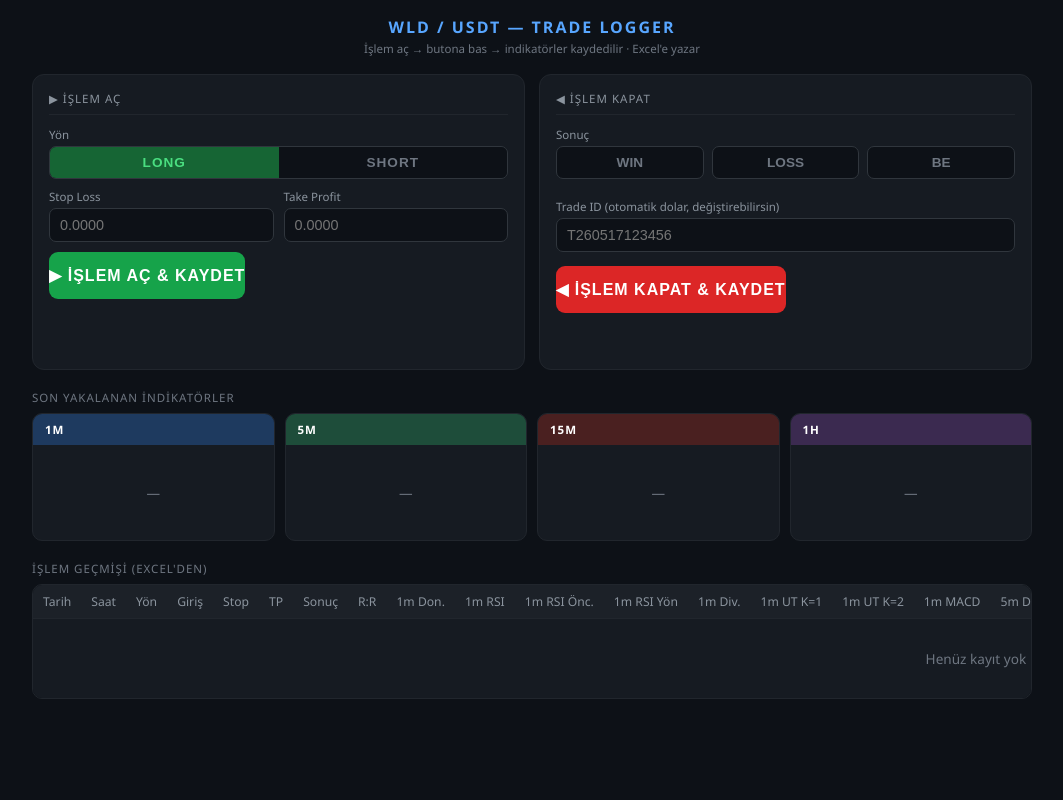
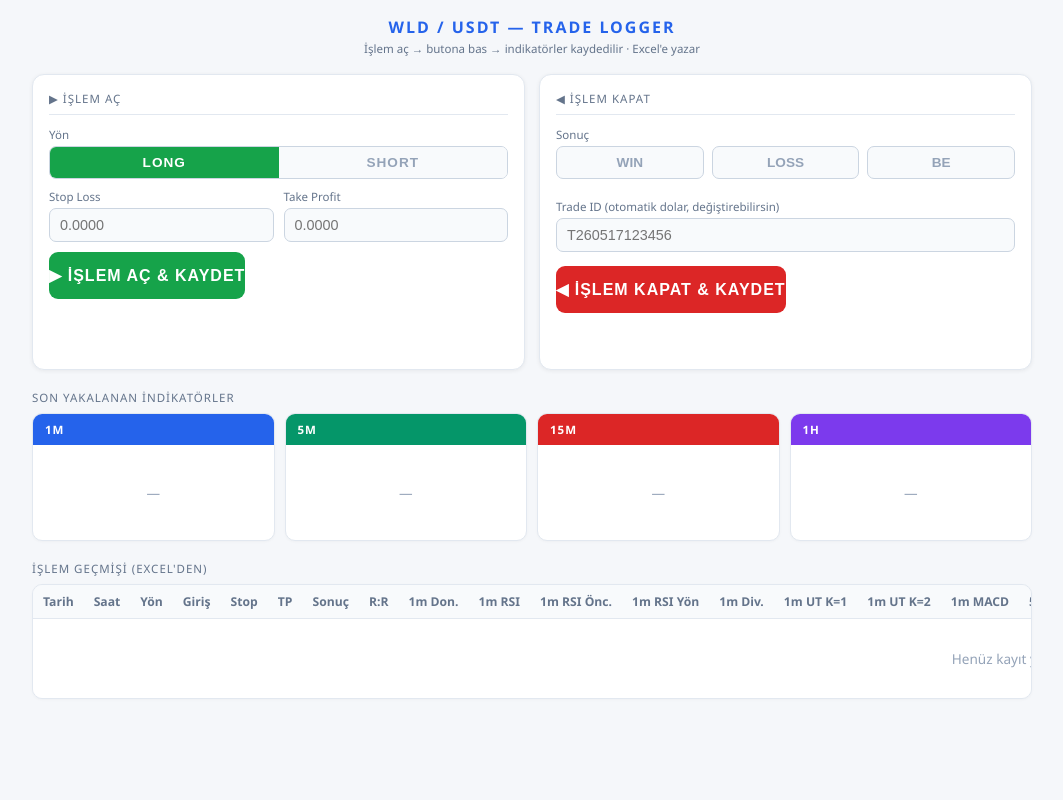
Before and after one commit to sendt/sendt, a Flask app: page / in a window 1280 px wide. Shown: the whole page, without its empty margins (108-1171 px from the left). Run offline with Flask 3, Linux system fonts and the light colour scheme; data that the repository does not hold is empty.

Commit message:
Arayüzü beyaz temaya çevir
https://claude.ai/code/session_01Soinov889Tq9aFZpLpBq9b

```diff
--- a/templates/index.html
+++ b/templates/index.html
@@ -7,46 +7,47 @@
 <style>
 * { box-sizing: border-box; margin: 0; padding: 0; }
 body {
-  background: #0d1117;
-  color: #c9d1d9;
+  background: #f5f7fa;
+  color: #1a1a2e;
   font-family: 'Segoe UI', system-ui, sans-serif;
   min-height: 100vh;
   padding: 16px;
 }
-h1 { text-align:center; font-size:1rem; color:#58a6ff; letter-spacing:2px; text-transform:uppercase; margin-bottom:3px; }
-.subtitle { text-align:center; font-size:0.72rem; color:#6e7681; margin-bottom:18px; }
+h1 { text-align:center; font-size:1rem; color:#2563eb; letter-spacing:2px; text-transform:uppercase; margin-bottom:3px; }
+.subtitle { text-align:center; font-size:0.72rem; color:#64748b; margin-bottom:18px; }
 
 /* ── Panels ── */
 .panels { display:flex; gap:14px; max-width:1000px; margin:0 auto 20px; }
 .panel {
-  flex:1; background:#161b22; border:1px solid #21262d;
+  flex:1; background:#ffffff; border:1px solid #e2e8f0;
   border-radius:12px; padding:16px;
+  box-shadow: 0 1px 4px #00000010;
 }
 .panel-title {
   font-size:0.72rem; text-transform:uppercase; letter-spacing:1px;
-  color:#8b949e; margin-bottom:12px; padding-bottom:8px;
-  border-bottom:1px solid #21262d;
+  color:#64748b; margin-bottom:12px; padding-bottom:8px;
+  border-bottom:1px solid #e2e8f0;
 }
 
 /* ── Form fields ── */
 .field-row { display:flex; gap:10px; margin-bottom:10px; align-items:flex-end; }
 .field { display:flex; flex-direction:column; flex:1; }
-.field label { font-size:0.72rem; color:#8b949e; margin-bottom:4px; }
+.field label { font-size:0.72rem; color:#64748b; margin-bottom:4px; }
 .field input {
-  background:#0d1117; border:1px solid #30363d; border-radius:7px;
-  color:#f0f6fc; padding:8px 10px; font-size:0.9rem; width:100%;
+  background:#f8fafc; border:1px solid #cbd5e1; border-radius:7px;
+  color:#1e293b; padding:8px 10px; font-size:0.9rem; width:100%;
 }
-.field input:focus { outline:none; border-color:#58a6ff; }
+.field input:focus { outline:none; border-color:#2563eb; }
 
 /* Direction toggle */
-.dir-toggle { display:flex; gap:0; border-radius:7px; overflow:hidden; border:1px solid #30363d; }
+.dir-toggle { display:flex; gap:0; border-radius:7px; overflow:hidden; border:1px solid #cbd5e1; }
 .dir-btn {
   flex:1; padding:8px 0; font-size:0.85rem; font-weight:700;
   border:none; cursor:pointer; letter-spacing:1px; transition:background .15s;
-  background:#0d1117; color:#6e7681;
+  background:#f8fafc; color:#94a3b8;
 }
-.dir-btn.active-long  { background:#166534; color:#4ade80; }
-.dir-btn.active-short { background:#7f1d1d; color:#f87171; }
+.dir-btn.active-long  { background:#16a34a; color:#fff; }
+.dir-btn.active-short { background:#dc2626; color:#fff; }
 
 /* Action buttons */
 .action-row { display:flex; gap:10px; margin-top:14px; }
@@ -64,76 +65,76 @@ h1 { text-align:center; font-size:1rem; color:#58a6ff; letter-spacing:2px; text-
 .result-row { display:flex; gap:8px; margin-bottom:10px; }
 .res-btn {
   flex:1; padding:8px 0; font-size:0.85rem; font-weight:700;
-  border:1px solid #30363d; border-radius:7px; cursor:pointer;
-  background:#0d1117; color:#6e7681; transition:all .15s;
+  border:1px solid #cbd5e1; border-radius:7px; cursor:pointer;
+  background:#f8fafc; color:#94a3b8; transition:all .15s;
 }
-.res-btn.active-win  { background:#15803d22; border-color:#16a34a; color:#4ade80; }
-.res-btn.active-loss { background:#7f1d1d22; border-color:#dc2626; color:#f87171; }
-.res-btn.active-be   { background:#78350f22; border-color:#d97706; color:#fbbf24; }
+.res-btn.active-win  { background:#dcfce7; border-color:#16a34a; color:#15803d; }
+.res-btn.active-loss { background:#fee2e2; border-color:#dc2626; color:#b91c1c; }
+.res-btn.active-be   { background:#fef3c7; border-color:#d97706; color:#b45309; }
 
 /* Status */
 .status-bar {
   text-align:center; min-height:20px; font-size:0.82rem; margin:10px 0;
 }
-.s-ok   { color:#3fb950; }
-.s-err  { color:#f85149; }
-.s-load { color:#d29922; }
+.s-ok   { color:#16a34a; }
+.s-err  { color:#dc2626; }
+.s-load { color:#d97706; }
 
 /* Trade ID badge */
 .trade-badge {
-  background:#1c2128; border:1px solid #30363d; border-radius:7px;
-  padding:8px 12px; font-size:0.78rem; color:#8b949e; margin-bottom:12px;
+  background:#eff6ff; border:1px solid #bfdbfe; border-radius:7px;
+  padding:8px 12px; font-size:0.78rem; color:#64748b; margin-bottom:12px;
   display:none;
 }
-.trade-badge code { color:#58a6ff; }
+.trade-badge code { color:#2563eb; }
 
 /* ── Indicator grid ── */
 .ind-section { max-width:1000px; margin:0 auto 20px; }
 .ind-section-title {
   font-size:0.72rem; text-transform:uppercase; letter-spacing:1px;
-  color:#6e7681; margin-bottom:8px;
+  color:#64748b; margin-bottom:8px;
 }
 .tf-grid { display:grid; grid-template-columns:repeat(4,1fr); gap:10px; }
 .tf-card {
-  background:#161b22; border:1px solid #21262d; border-radius:10px;
-  overflow:hidden;
+  background:#ffffff; border:1px solid #e2e8f0; border-radius:10px;
+  overflow:hidden; box-shadow:0 1px 3px #00000008;
 }
 .tf-head {
   padding:8px 12px; font-size:0.72rem; font-weight:700;
   text-transform:uppercase; letter-spacing:1px; color:#fff;
 }
-.tf-1m  .tf-head { background:#1e3a5f; }
-.tf-5m  .tf-head { background:#1e4d3a; }
-.tf-15m .tf-head { background:#4a2020; }
-.tf-1h  .tf-head { background:#3b2a50; }
+.tf-1m  .tf-head { background:#2563eb; }
+.tf-5m  .tf-head { background:#059669; }
+.tf-15m .tf-head { background:#dc2626; }
+.tf-1h  .tf-head { background:#7c3aed; }
 .tf-body { padding:8px 12px; }
 .ind-row {
   display:flex; justify-content:space-between; align-items:center;
-  padding:4px 0; font-size:0.8rem; border-bottom:1px solid #21262d22;
+  padding:4px 0; font-size:0.8rem; border-bottom:1px solid #f1f5f9;
 }
-.ind-lbl { color:#6e7681; }
+.ind-lbl { color:#64748b; }
 .ind-val { font-weight:600; font-family:monospace; font-size:0.82rem; }
-.green  { color:#22c55e; }
-.red    { color:#ef4444; }
-.yellow { color:#eab308; }
-.gray   { color:#8b949e; }
+.green  { color:#16a34a; }
+.red    { color:#dc2626; }
+.yellow { color:#d97706; }
+.gray   { color:#94a3b8; }
 
 /* ── History ── */
 .history-wrap { max-width:1000px; margin:0 auto; }
-.history-title { font-size:0.72rem; text-transform:uppercase; letter-spacing:1px; color:#6e7681; margin-bottom:8px; }
-.hist-table-wrap { background:#161b22; border:1px solid #21262d; border-radius:10px; overflow-x:auto; }
+.history-title { font-size:0.72rem; text-transform:uppercase; letter-spacing:1px; color:#64748b; margin-bottom:8px; }
+.hist-table-wrap { background:#ffffff; border:1px solid #e2e8f0; border-radius:10px; overflow-x:auto; box-shadow:0 1px 3px #00000008; }
 table { width:100%; border-collapse:collapse; font-size:0.76rem; }
-th { background:#1c2128; padding:8px 10px; text-align:center; color:#8b949e; font-weight:500; white-space:nowrap; }
-td { padding:6px 10px; border-top:1px solid #21262d; text-align:center; white-space:nowrap; }
-tr:hover td { background:#1c2128; }
+th { background:#f8fafc; padding:8px 10px; text-align:center; color:#64748b; font-weight:600; white-space:nowrap; border-bottom:1px solid #e2e8f0; }
+td { padding:6px 10px; border-top:1px solid #f1f5f9; text-align:center; white-space:nowrap; color:#1e293b; }
+tr:hover td { background:#f8fafc; }
 .badge { display:inline-block; padding:2px 7px; border-radius:4px; font-weight:700; font-size:0.7rem; }
-.b-long  { background:#16653422; color:#4ade80; border:1px solid #16a34a; }
-.b-short { background:#7f1d1d22; color:#f87171; border:1px solid #dc2626; }
-.b-win   { background:#16653422; color:#4ade80; }
-.b-loss  { background:#7f1d1d22; color:#f87171; }
-.b-be    { background:#78350f22; color:#fbbf24; }
+.b-long  { background:#dcfce7; color:#15803d; border:1px solid #16a34a; }
+.b-short { background:#fee2e2; color:#b91c1c; border:1px solid #dc2626; }
+.b-win   { background:#dcfce7; color:#15803d; }
+.b-loss  { background:#fee2e2; color:#b91c1c; }
+.b-be    { background:#fef3c7; color:#b45309; }
 
-.empty-hint { text-align:center; padding:30px; color:#6e7681; font-size:0.85rem; }
+.empty-hint { text-align:center; padding:30px; color:#94a3b8; font-size:0.85rem; }
 
 @media(max-width:700px){
   .panels { flex-direction:column; }
```
